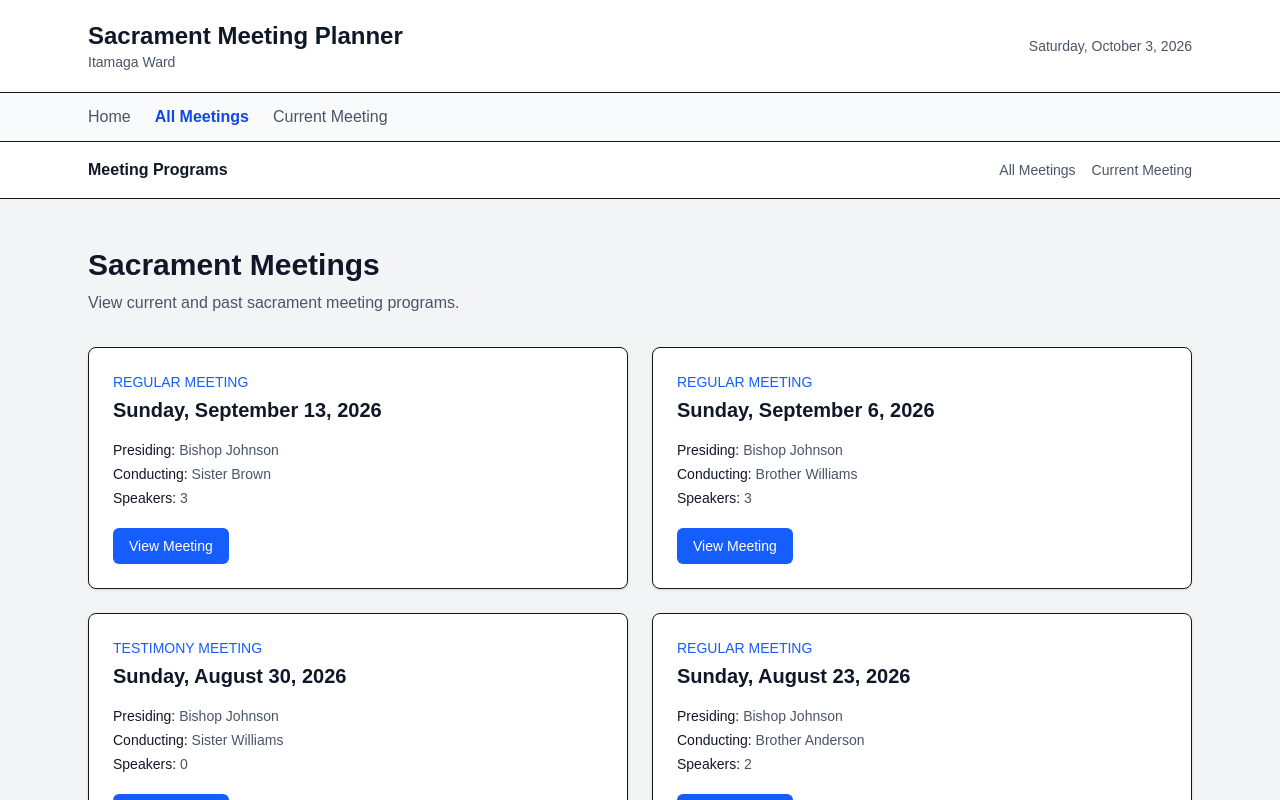
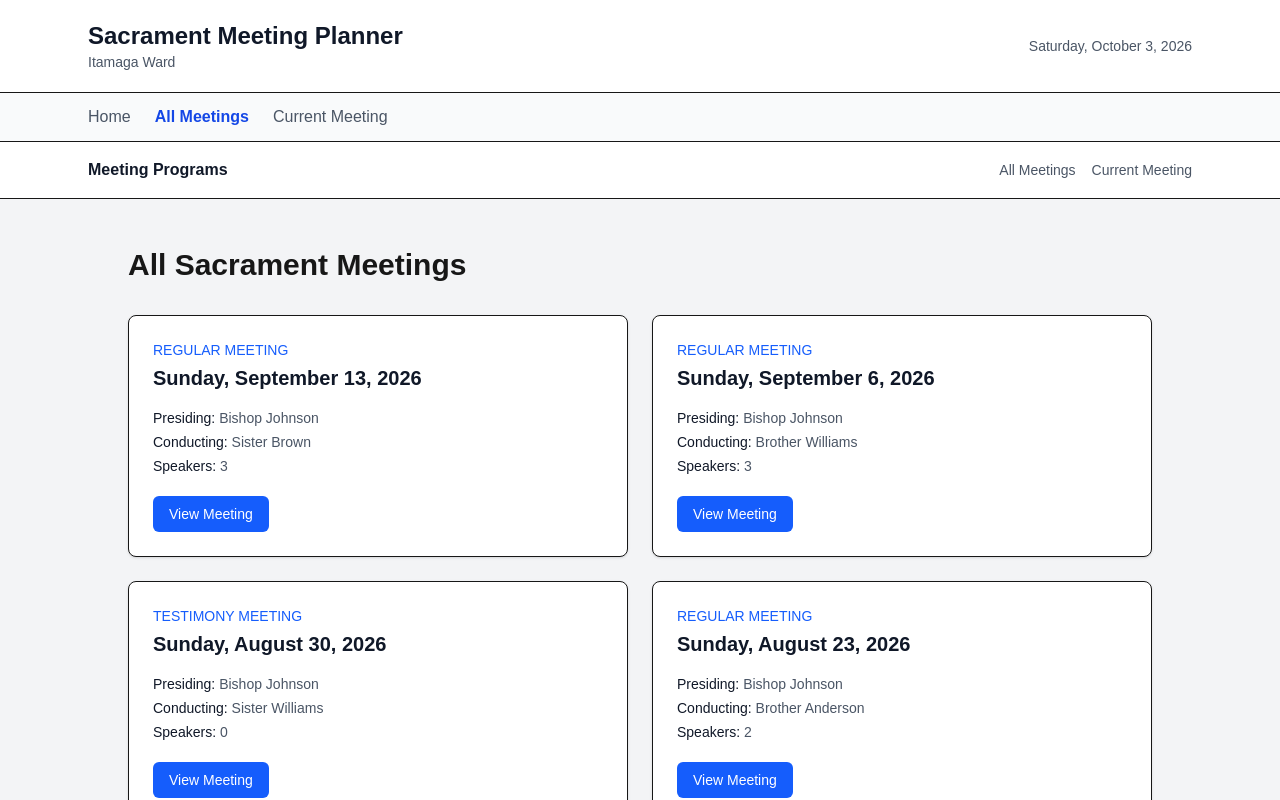
Before and after one commit to oedesign/sacrament-meetings, a Next.js app: page /meetings in a window 1280 px wide. Shown: the top 800 px of the page. Built offline with nearby package versions, Linux system fonts and the light colour scheme.

Commit message:
Fix meeting page data loading

```diff
--- a/app/meetings/[id]/page.tsx
+++ b/app/meetings/[id]/page.tsx
@@ -1,44 +1,24 @@
-import { headers } from 'next/headers';
 import { notFound } from 'next/navigation';
-
 import MeetingDetail from '@/components/MeetingDetail';
-import type { SacramentMeeting } from '@/lib/types';
+import { getMeetingById } from '@/lib/meetings-db';
 
 interface MeetingPageProps {
-  params: Promise<{
-    id: string;
-  }>;
+  params: Promise<{ id: string }>;
 }
 
-async function getMeeting(
-  id: string
-): Promise<SacramentMeeting> {
-  const headersList = await headers();
+export default async function MeetingPage({ params }: MeetingPageProps) {
+  const { id } = await params;
+  const meetingId = Number(id);
 
-  const host = headersList.get('host');
-  const protocol =
-    headersList.get('x-forwarded-proto') ?? 'http';
-
-  const response = await fetch(
-    `${protocol}://${host}/api/meetings/${id}`
-  );
-
-  if (response.status === 404) {
+  if (Number.isNaN(meetingId)) {
     notFound();
   }
 
-  if (!response.ok) {
-    throw new Error('Failed to fetch meeting.');
+  const meeting = getMeetingById(meetingId);
+
+  if (!meeting) {
+    notFound();
   }
-
-  return response.json();
-}
-
-export default async function MeetingPage({
-  params,
-}: MeetingPageProps) {
-  const { id } = await params;
-  const meeting = await getMeeting(id);
 
   return (
     <section className="px-6 py-12">
--- a/app/meetings/page.tsx
+++ b/app/meetings/page.tsx
@@ -1,48 +1,19 @@
-import { headers } from 'next/headers';
+import MeetingCard from '@/components/MeetingCard';
+import { getMeetings } from '@/lib/meetings-db';
 
-import MeetingCard from '@/components/MeetingCard';
-import type { SacramentMeeting } from '@/lib/types';
-
-async function getMeetings(): Promise<SacramentMeeting[]> {
-  const headersList = await headers();
-
-  const host = headersList.get('host');
-  const protocol =
-    headersList.get('x-forwarded-proto') ?? 'http';
-
-  const response = await fetch(
-    `${protocol}://${host}/api/meetings`
-  );
-
-  if (!response.ok) {
-    throw new Error('Failed to fetch meetings.');
-  }
-
-  return response.json();
-}
-
-export default async function MeetingsPage() {
-  const meetings = await getMeetings();
+export default function MeetingsPage() {
+  const meetings = getMeetings();
 
   return (
-    <section className="mx-auto max-w-6xl px-6 py-12">
-      <div className="mb-8">
-        <h1 className="text-3xl font-bold text-gray-900">
-          Sacrament Meetings
-        </h1>
+    <section className="px-6 py-12">
+      <div className="mx-auto max-w-5xl">
+        <h1 className="mb-8 text-3xl font-bold">All Sacrament Meetings</h1>
 
-        <p className="mt-2 text-gray-600">
-          View current and past sacrament meeting programs.
-        </p>
-      </div>
-
-      <div className="grid gap-6 md:grid-cols-2">
-        {meetings.map((meeting) => (
-          <MeetingCard
-            key={meeting.id}
-            meeting={meeting}
-          />
-        ))}
+        <div className="grid gap-6 md:grid-cols-2">
+          {meetings.map((meeting) => (
+            <MeetingCard key={meeting.id} meeting={meeting} />
+          ))}
+        </div>
       </div>
     </section>
   );
```
